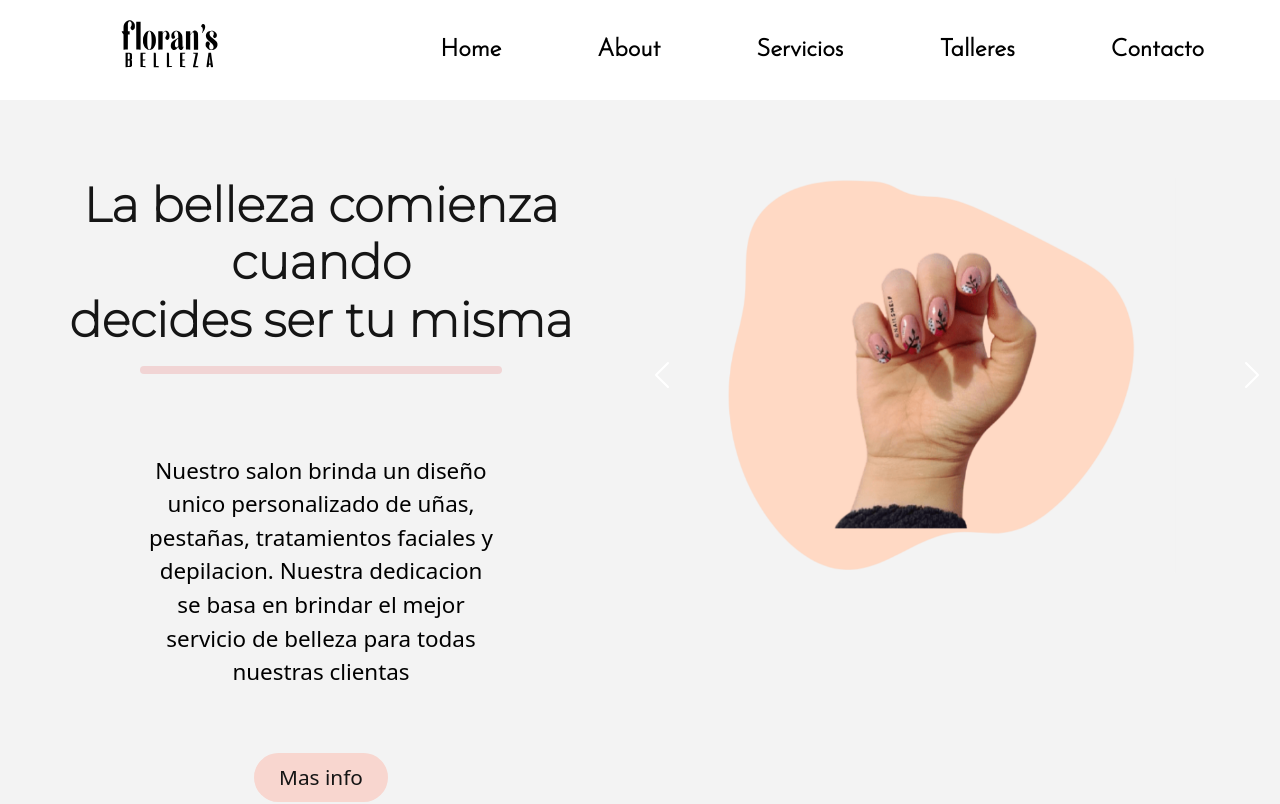
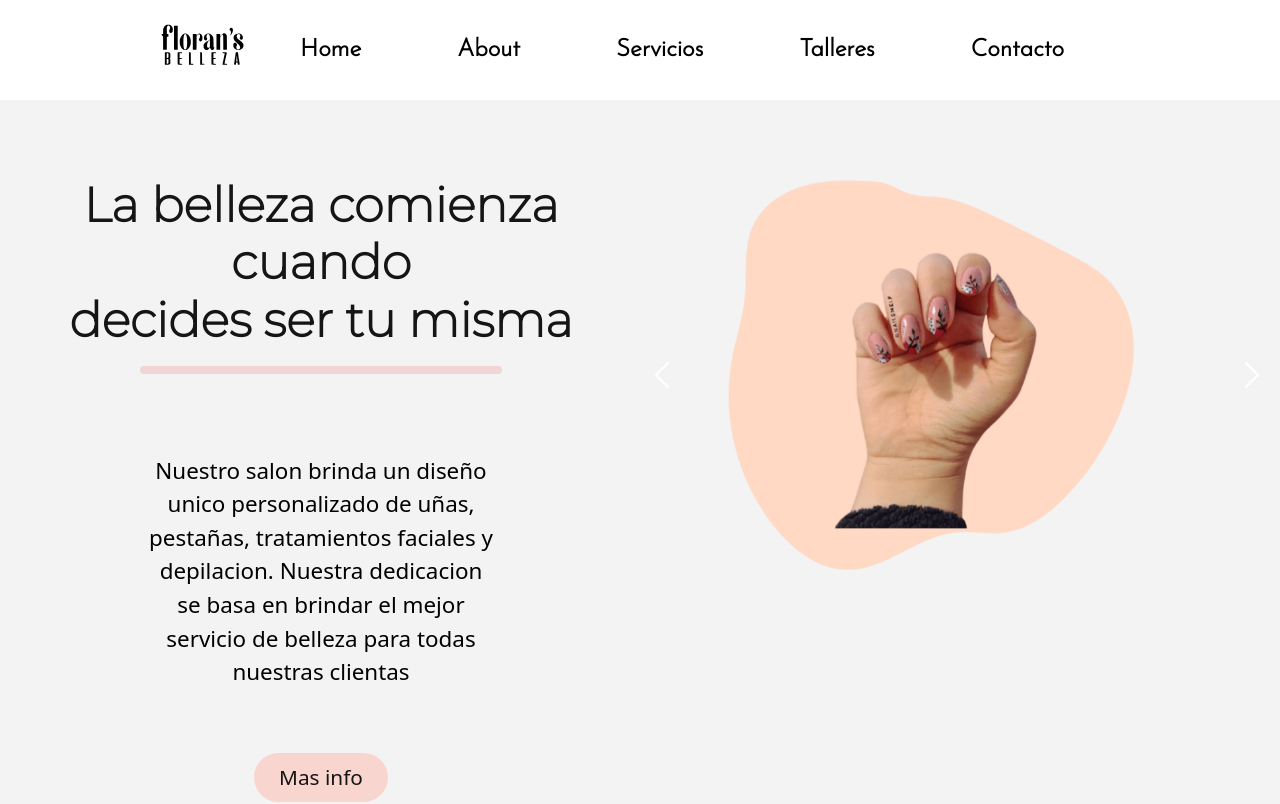
Before and after one commit to FedeNLencina/Floransbelleza, a React (Vite) app: page / in a window 1280 px wide. Shown: the top 804 px of the page. Built offline with nearby package versions, Linux system fonts and the light colour scheme; no server answers; the database is empty; a web font is replaced by a local one.

Commit message:
style: 💄 chage padding for back image

```diff
--- a/src/components/about/about.css
+++ b/src/components/about/about.css
@@ -1,6 +1,5 @@
 .aboutContainer {
   padding: 0%;
-  height: 200vh;
 }
 
 .topSection {
@@ -8,8 +7,8 @@
   background-image: url("../../assets/images/backgrounds/aboutSection/Screenshot_89.png");
   background-repeat: no-repeat;
   background-size: cover;
-  padding-top: 160px;
-  padding-bottom: 110px;
+  padding-top: 200px;
+  padding-bottom: 200px;
   position: absolute;
   top: 0;
 }
--- a/src/components/navbar/Navbar.tsx
+++ b/src/components/navbar/Navbar.tsx
@@ -49,8 +49,11 @@ export function Navbar() {
           : "navInactive"
       }`}
     >
-      <div className="container-fluid divNav ">
+      <div className="container-fluid d-flex justify-content-center">
+        <div className="divNavInnerContainer d-flex justify-content-center align-items-center">
+          <div className="logoContainer">
             <img src={Logo} alt="logo" className="logo" />
+          </div>
           <button
             className="navbar-toggler"
             type="button"
@@ -175,6 +178,7 @@ export function Navbar() {
             </div>
           </div>
         </div>
+      </div>
     </nav>
   );
 }
--- a/src/components/navbar/navbar.css
+++ b/src/components/navbar/navbar.css
@@ -13,6 +13,16 @@
 .navBar {
   padding-top: 0;
   padding-bottom: 0;
+}
+.divNavInnerContainer {
+  width: 70%;
+}
+
+.logoContainer {
+  display: flex;
+  justify-content: center;
+  align-items: center;
+  width: 50%;
 }
 
 .navActive {
@@ -43,6 +53,13 @@
   color: rgb(0, 0, 0);
 }
 
+.navLink:hover,
+.navLink:focus {
+  text-decoration: none;
+  color: black;
+  background-size: 0 0.1em, 100% 0.1em;
+}
+
 .linkInactive {
   color: rgb(255, 253, 253);
   background: linear-gradient(to right, transparent, transparent),
@@ -59,23 +76,8 @@
   background-size: 0 0.1em, 100% 0.1em;
 }
 
-.navLink:hover,
-.navLink:focus {
-  text-decoration: none;
-  color: black;
-  background-size: 0 0.1em, 100% 0.1em;
-}
-
 .nav-item {
   padding: 0rem 3rem;
-}
-
-.divLinks {
-  width: 70%;
-}
-
-.logo {
-  width: 25%;
 }
 
 @media (width<990px) {
@@ -85,4 +87,18 @@
   .navInactive {
     background-color: white;
   }
+
+  .linkActive {
+    color: black;
+  }
+  .linkInactive {
+    color: black;
+  }
+  .divNavInnerContainer {
+    width: 100%;
+  }
+  .logoContainer {
+    justify-content: start;
+    width: 100%;
+  }
 }
```
Lines whose indentation alone changed are shown as unchanged.
